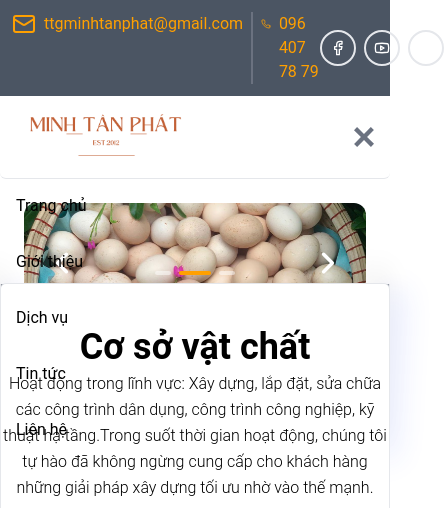
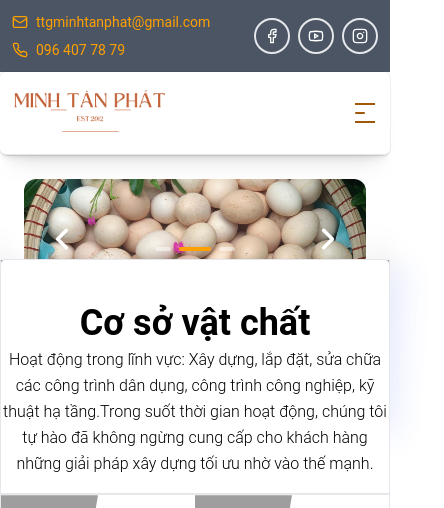
Before and after one commit to theiheu/trai-ga-Minh-Tan-Phat, a React (Vite) app: page / in a window 390 px wide. Shown: the top 508 px of the page, 444 px wide, since content can reach past the window. Built offline with nearby package versions, Linux system fonts and the light colour scheme; grey boxes are pictures that could not be loaded.

Commit message:
Add react-icons library and update MobileNav component

```diff
--- a/package.json
+++ b/package.json
@@ -17,6 +17,7 @@
     "react": "^18.2.0",
     "react-countup": "^6.5.0",
     "react-dom": "^18.2.0",
+    "react-icons": "^4.12.0",
     "react-router-dom": "^6.21.1"
   },
   "devDependencies": {
--- a/src/components/Header/Header.jsx
+++ b/src/components/Header/Header.jsx
@@ -1,46 +1,35 @@
 import { Facebook, Instagram, Mail, Phone, Youtube } from "lucide-react";
 import { useEffect, useState } from "react";
+import Nav from "../Nav/Nav";
+import MobileNav from "../MobileNav/MobileNav";
 
 const Header = () => {
-  const [header, setHeader] = useState(true);
+  const [size, setSize] = useState(16);
 
   useEffect(() => {
-    const handleScroll = () => {
-      header
-        ? window.scrollY < 400
-          ? setHeader(true)
-          : setHeader(false)
-        : window.scrollY > 340
-        ? setHeader(false)
-        : setHeader(true);
-    };
-
-    window.addEventListener("scroll", handleScroll);
-
-    return () => {
-      window.removeEventListener("scroll", handleScroll);
-    };
-  }, [header]);
+    // Add SEO optimization logic here
+  }, []);
 
   return (
-    <div className="transition-all container mx-auto sticky top-0 z-30 rounded-b-md bg-white ">
-      <header className={``}>
-        <div
-          className={`${
-            header ? "w-full bg-gray-600" : "hidden"
-          } p-3 flex justify-between items-center`}
+    <>
+      <div className="w-full bg-gray-600 p-3 flex justify-between items-center">
+        <div className="text-amber-700 flex items-center justify-between">
+          <ul className="flex flex-col items-start md:flex-row gap-2 text-sm md:text-lg">
+            <li>
+              <a
+                href="mailto:tenmien@cuaban.com"
+                className="flex items-center justify-center gap-2"
               >
-          <div className="text-amber-700 flex justify-between">
-            <ul className="flex gap-2">
-              <li>
-                <a href="mailto:tenmien@cuaban.com" className="flex gap-2">
-                  <Mail />
+                <Mail size={size} />
                 ttgminhtanphat@gmail.com
               </a>
             </li>
-              <li className="border-l-2 border-gray-500 pl-2">
-                <a href="tel:0942166086" className="flex gap-2">
-                  <Phone />
+            <li className="md:border-l-2 md:pl-2 border-gray-500">
+              <a
+                href="tel:0942166086"
+                className="flex items-center justify-center gap-2"
+              >
+                <Phone size={size} />
                 096 407 78 79
               </a>
             </li>
@@ -50,100 +39,38 @@ const Header = () => {
           <a
             className="rounded-full border-2 p-2"
             href="https://www.facebook.com/profile.php?id=61554767048879&ref=embed_page"
-              target="noreferre"
+            target="_blank"
+            rel="noopener noreferrer"
           >
-              <Facebook size={16} />
+            <Facebook size={size} />
           </a>{" "}
-            <a className="rounded-full border-2 p-2" href="#">
-              <Youtube size={16} />
+          <a
+            className="rounded-full border-2 p-2"
+            href="#"
+            target="_blank"
+            rel="noopener noreferrer"
+          >
+            <Youtube size={size} />
           </a>{" "}
-            <a className="rounded-full border-2 p-2" href="#">
-              <Instagram size={16} />
+          <a
+            className="rounded-full border-2 p-2"
+            href="#"
+            target="_blank"
+            rel="noopener noreferrer"
+          >
+            <Instagram size={size} />
           </a>{" "}
         </div>
       </div>
-        <nav className="flex px-4 border-b md:shadow-lg items-center relative rounded-md">
-          <a href="/" className="text-lg font-bold md:py-0 py-4">
+      <header className="sticky top-0 shadow-[0px_0px_0px_1px_rgba(0,0,0,0.06),0px_1px_1px_-0.5px_rgba(0,0,0,0.06),0px_3px_3px_-1.5px_rgba(0,0,0,0.06),_0px_6px_6px_-3px_rgba(0,0,0,0.06),0px_12px_12px_-6px_rgba(0,0,0,0.06),0px_24px_24px_-12px_rgba(0,0,0,0.06)] rounded-md z-[500] bg-white">
+        <div className="flex justify-between px-0 md:px-4 border-b md:shadow-lg items-center relative rounded-md">
+          <a href="/" className="text-lg font-bold py-4 md:py-0">
             <div className="w-[180px] h-[50px] bg-logo bg-no-repeat bg-contain bg-center"></div>
           </a>
-          <ul className="md:px-2 ml-auto md:flex md:space-x-2 absolute md:relative top-full left-0 right-0">
-            <li>
-              <a
-                href="/"
-                className="flex md:inline-flex p-4 items-center hover:bg-gray-50"
-              >
-                <span>Trang chủ</span>
-              </a>
-            </li>
-            <li>
-              <a
-                href="about"
-                className="flex md:inline-flex p-4 items-center hover:bg-gray-50"
-              >
-                <span>Giới thiệu</span>
-              </a>
-            </li>
-            <li className="relative parent">
-              <a
-                href="#"
-                className="flex justify-between md:inline-flex p-4 items-center hover:bg-gray-50 space-x-2"
-              >
-                <span>Dịch vụ</span>
-                {/* <svg
-                  xmlns="http://www.w3.org/2000/svg"
-                  className="w-4 h-4 fill-current pt-1"
-                  viewBox="0 0 24 24"
-                >
-                  <path d="M0 7.33l2.829-2.83 9.175 9.339 9.167-9.339 2.829 2.83-11.996 12.17z" />
-                </svg> */}
-              </a>
-              {/* <ul className="child transition duration-300 md:absolute top-full right-0 md:w-48 bg-white md:shadow-lg md:rounded-b">
-                <li>
-                  <a href="#" className="flex px-4 py-3 hover:bg-gray-50">
-                    Web development
-                  </a>
-                </li>
-                <li>
-                  <a href="#" className="flex px-4 py-3 hover:bg-gray-50">
-                    Web Design
-                  </a>
-                </li>
-                <li>
-                  <a href="#" className="flex px-4 py-3 hover:bg-gray-50">
-                    Machine Learning
-                  </a>
-                </li>
-              </ul> */}
-            </li>
-            <li>
-              <a
-                href="/blogs"
-                className="flex md:inline-flex p-4 items-center hover:bg-gray-50"
-              >
-                <span>Tin tức</span>
-              </a>
-            </li>
-            <li>
-              <a
-                href="/contact"
-                className="flex md:inline-flex p-4 items-center hover:bg-gray-50"
-              >
-                <span>Liên hệ</span>
-              </a>
-            </li>
-          </ul>
-          <div className="ml-auto md:hidden text-gray-500 cursor-pointer">
-            <svg
-              xmlns="http://www.w3.org/2000/svg"
-              className="w-5 h-5 fill-current"
-              viewBox="0 0 24 24"
-            >
-              <path d="M24 20.188l-8.315-8.209 8.2-8.282-3.697-3.697-8.212 8.318-8.31-8.203-3.666 3.666 8.321 8.24-8.206 8.313 3.666 3.666 8.237-8.318 8.285 8.203z" />
-            </svg>
+          <Nav />
         </div>
-        </nav>
       </header>
-    </div>
+    </>
   );
 };
 
--- a/src/components/MobileNav/MobileNav.jsx
+++ b/src/components/MobileNav/MobileNav.jsx
@@ -1,5 +1,5 @@
 const MobileNav = () => {
-  return <div></div>;
+  return <div>Mobile nav</div>;
 };
 
 export default MobileNav;
--- a/src/components/Nav/Nav.jsx
+++ b/src/components/Nav/Nav.jsx
@@ -1,91 +1,113 @@
+import { useEffect, useRef, useState } from "react";
+
 const Nav = () => {
+  const [showNav, setShowNav] = useState(false);
+  const navRef = useRef(null);
+
+  useEffect(() => {
+    const handleClickOutside = (event) => {
+      if (navRef.current && !navRef.current.contains(event.target)) {
+        setShowNav(false);
+      }
+    };
+
+    document.addEventListener("click", handleClickOutside);
+
+    return () => {
+      document.removeEventListener("click", handleClickOutside);
+    };
+  }, []);
+
   return (
-    <nav className="bg-white border-gray-200 dark:bg-gray-900">
-      <div className="max-w-screen-xl flex flex-wrap items-center justify-between mx-auto p-4">
-        <a
-          href="https://flowbite.com/"
-          className="flex items-center space-x-3 rtl:space-x-reverse"
+    <>
+      <nav ref={navRef} className="bg-white transition-all z-2">
+        <button
+          className={`${showNav ? "group relative" : "md:hidden"}`}
+          onClick={() => {
+            setShowNav((prevShowNav) => !prevShowNav);
+          }}
         >
-          <img
-            src="https://flowbite.com/docs/images/logo.svg"
-            className="h-8"
-            alt="Flowbite Logo"
-          />
-          <span className="self-center text-2xl font-semibold whitespace-nowrap dark:text-white">
-            Flowbite
-          </span>
-        </a>
-        <button
-          data-collapse-toggle="navbar-default"
-          type="button"
-          className="inline-flex items-center p-2 w-10 h-10 justify-center text-sm text-gray-500 rounded-lg md:hidden hover:bg-gray-100 focus:outline-none focus:ring-2 focus:ring-gray-200 dark:text-gray-400 dark:hover:bg-gray-700 dark:focus:ring-gray-600"
-          aria-controls="navbar-default"
-          aria-expanded="false"
+          <div className="relative flex overflow-hidden items-center justify-center rounded-full w-[50px] h-[50px] transform transition-all bg-slate-700 ring-0 ring-gray-300">
+            <div className="flex flex-col justify-between w-[20px] h-[20px] transform transition-all duration-300 origin-center overflow-hidden">
+              <div className="bg-yellow-600 h-[2px] w-7 transform transition-all duration-300 origin-left group-focus:rotate-[42deg]" />
+              <div className="bg-yellow-600 h-[2px] w-1/2 rounded transform transition-all duration-300 group-focus:-translate-x-10" />
+              <div className="bg-yellow-600 h-[2px] w-7 transform transition-all duration-300 origin-left group-focus:-rotate-[42deg]" />
+            </div>
+          </div>
+        </button>
+
+        <ul
+          className={`${
+            showNav ? "block" : "hidden"
+          } md:flex md:px-2 ml-auto md:space-x-2 absolute md:relative top-full left-0 right-0 bg-white mt-1 md:shadow-none shadow-[0px_0px_0px_1px_rgba(0,0,0,0.06),0px_1px_1px_-0.5px_rgba(0,0,0,0.06),0px_3px_3px_-1.5px_rgba(0,0,0,0.06),_0px_6px_6px_-3px_rgba(0,0,0,0.06),0px_12px_12px_-6px_rgba(0,0,0,0.06),0px_24px_24px_-12px_rgba(0,0,0,0.06)]`}
         >
-          <span className="sr-only">Open main menu</span>
-          <svg
-            className="w-5 h-5"
-            aria-hidden="true"
-            xmlns="http://www.w3.org/2000/svg"
-            fill="none"
-            viewBox="0 0 17 14"
-          >
-            <path
-              stroke="currentColor"
-              strokeLinecap="round"
-              strokeLinejoin="round"
-              strokeWidth={2}
-              d="M1 1h15M1 7h15M1 13h15"
-            />
-          </svg>
-        </button>
-        <div className="hidden w-full md:block md:w-auto" id="navbar-default">
-          <ul className="font-medium flex flex-col p-4 md:p-0 mt-4 border border-gray-100 rounded-lg bg-gray-50 md:flex-row md:space-x-8 rtl:space-x-reverse md:mt-0 md:border-0 md:bg-white dark:bg-gray-800 md:dark:bg-gray-900 dark:border-gray-700">
           <li>
             <a
-                href="#"
-                className="block py-2 px-3 text-white bg-blue-700 rounded md:bg-transparent md:text-blue-700 md:p-0 dark:text-white md:dark:text-blue-500"
-                aria-current="page"
+              href="/"
+              className="flex md:inline-flex p-4 items-center hover:bg-gray-50"
             >
-                Home
+              <span>Trang chủ</span>
             </a>
           </li>
           <li>
             <a
+              href="/about"
+              className="flex md:inline-flex p-4 items-center hover:bg-gray-50"
+            >
+              <span>Giới thiệu</span>
+            </a>
+          </li>
+          <li className="relative parent">
+            <a
               href="#"
-                className="block py-2 px-3 text-gray-900 rounded hover:bg-gray-100 md:hover:bg-transparent md:border-0 md:hover:text-blue-700 md:p-0 dark:text-white md:dark:hover:text-blue-500 dark:hover:bg-gray-700 dark:hover:text-white md:dark:hover:bg-transparent"
+              className="flex justify-between md:inline-flex p-4 items-center hover:bg-gray-50 space-x-2"
             >
-                About
+              <span>Dịch vụ</span>
+              {/* <svg
+            xmlns="http://www.w3.org/2000/svg"
+            className="w-4 h-4 fill-current pt-1"
+            viewBox="0 0 24 24"
+          >
+            <path d="M0 7.33l2.829-2.83 9.175 9.339 9.167-9.339 2.829 2.83-11.996 12.17z" />
+          </svg> */}
+            </a>
+            {/* <ul className="child transition duration-300 md:absolute top-full right-0 md:w-48 bg-white md:shadow-lg md:rounded-b">
+          <li>
+            <a href="#" className="flex px-4 py-3 hover:bg-gray-50">
+              Web development
+            </a>
+          </li>
+          <li>
+            <a href="#" className="flex px-4 py-3 hover:bg-gray-50">
+              Web Design
+            </a>
+          </li>
+          <li>
+            <a href="#" className="flex px-4 py-3 hover:bg-gray-50">
+              Machine Learning
+            </a>
+          </li>
+        </ul> */}
+          </li>
+          <li>
+            <a
+              href="/blogs"
+              className="flex md:inline-flex p-4 items-center hover:bg-gray-50"
+            >
+              <span>Tin tức</span>
             </a>
           </li>
           <li>
             <a
-                href="#"
-                className="block py-2 px-3 text-gray-900 rounded hover:bg-gray-100 md:hover:bg-transparent md:border-0 md:hover:text-blue-700 md:p-0 dark:text-white md:dark:hover:text-blue-500 dark:hover:bg-gray-700 dark:hover:text-white md:dark:hover:bg-transparent"
+              href="/contact"
+              className="flex md:inline-flex p-4 items-center hover:bg-gray-50"
             >
-                Services
-              </a>
-            </li>
-            <li>
-              <a
-                href="#"
-                className="block py-2 px-3 text-gray-900 rounded hover:bg-gray-100 md:hover:bg-transparent md:border-0 md:hover:text-blue-700 md:p-0 dark:text-white md:dark:hover:text-blue-500 dark:hover:bg-gray-700 dark:hover:text-white md:dark:hover:bg-transparent"
-              >
-                Pricing
-              </a>
-            </li>
-            <li>
-              <a
-                href="#"
-                className="block py-2 px-3 text-gray-900 rounded hover:bg-gray-100 md:hover:bg-transparent md:border-0 md:hover:text-blue-700 md:p-0 dark:text-white md:dark:hover:text-blue-500 dark:hover:bg-gray-700 dark:hover:text-white md:dark:hover:bg-transparent"
-              >
-                Contact
+              <span>Liên hệ</span>
             </a>
           </li>
         </ul>
-        </div>
-      </div>
       </nav>
+    </>
   );
 };
 
```
Also changed, not shown: 1 other file (tests, documents, lock files or other folders). Lines whose indentation alone changed are shown as unchanged.
